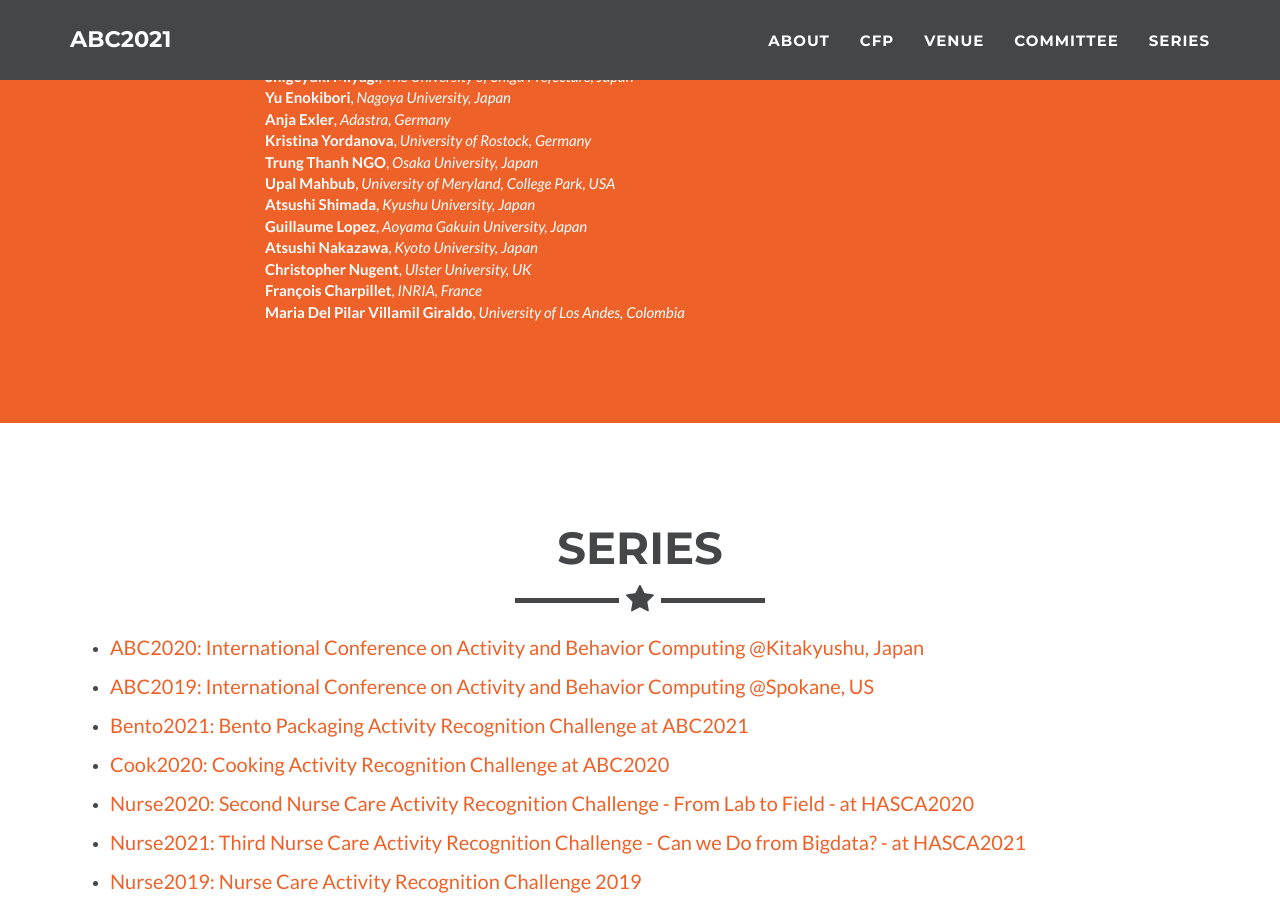
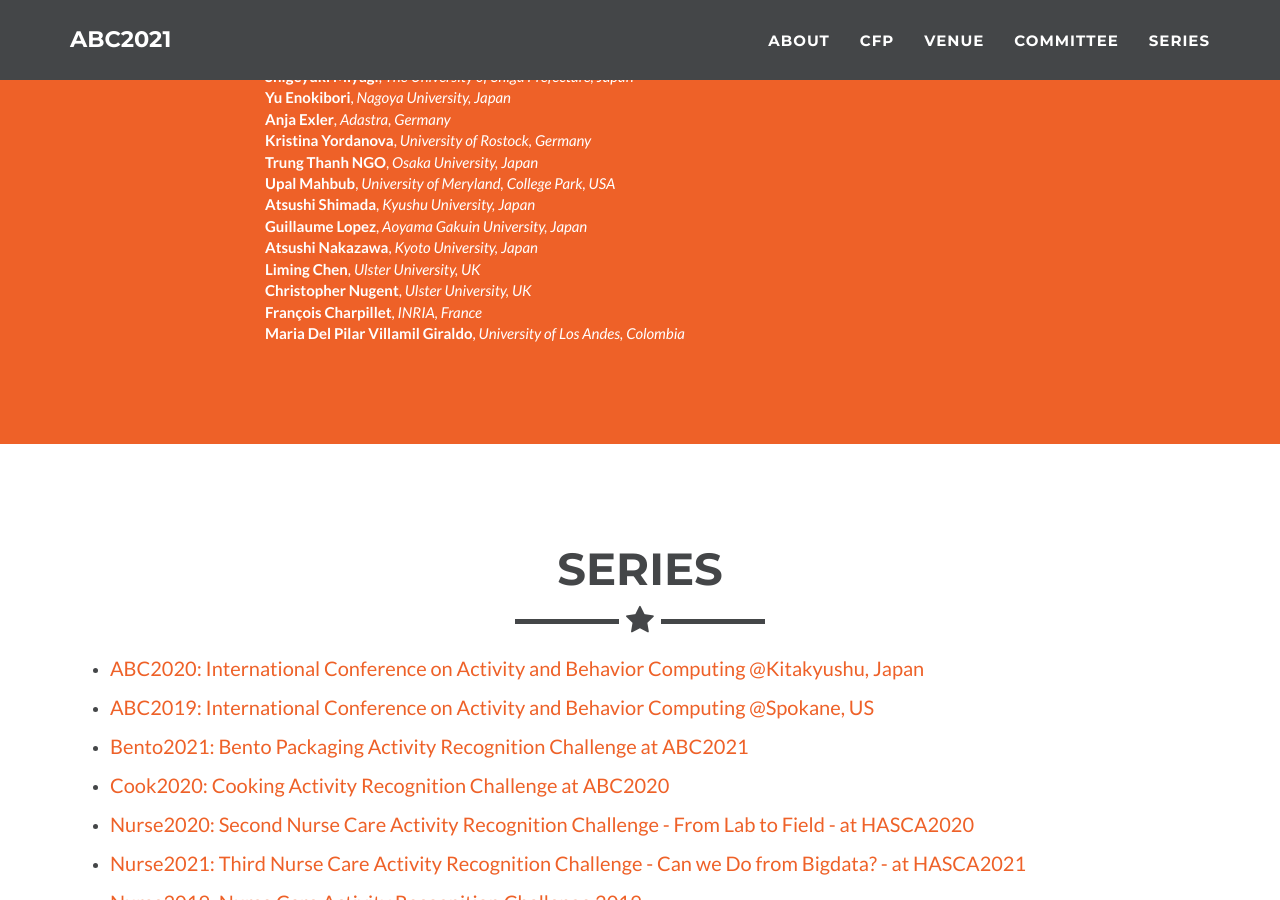
Before and after one commit to abc-research/abc-research.github.io, a Jekyll site: the page built from index.html, in a window 1280 px wide and 900 px high, scrolled down 4998 px. Built offline with Jekyll 4.4.1, drawn with Linux system fonts in a browser that asks for light colours; part of the change alters nothing that is shown.

Commit message:
Update _config.yml

```diff
--- a/_config.yml
+++ b/_config.yml
@@ -196,8 +196,8 @@ committee:
         affil: Aoyama Gakuin University, Japan
       - name: Atsushi Nakazawa
         affil: Kyoto University, Japan
-#      - name: Liming Chen
-#        affil: Ulster University, UK
+      - name: Liming Chen
+        affil: Ulster University, UK
       - name: Christopher Nugent
         affil: Ulster University, UK
       - name: François Charpillet
```
